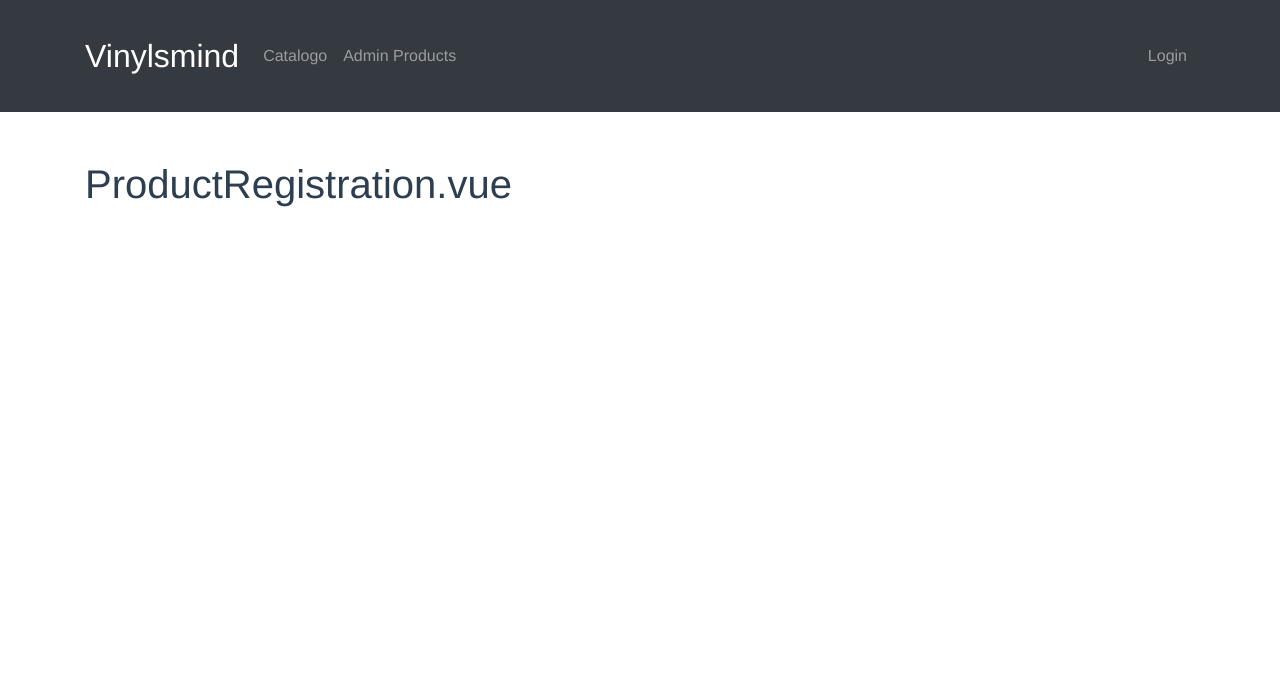
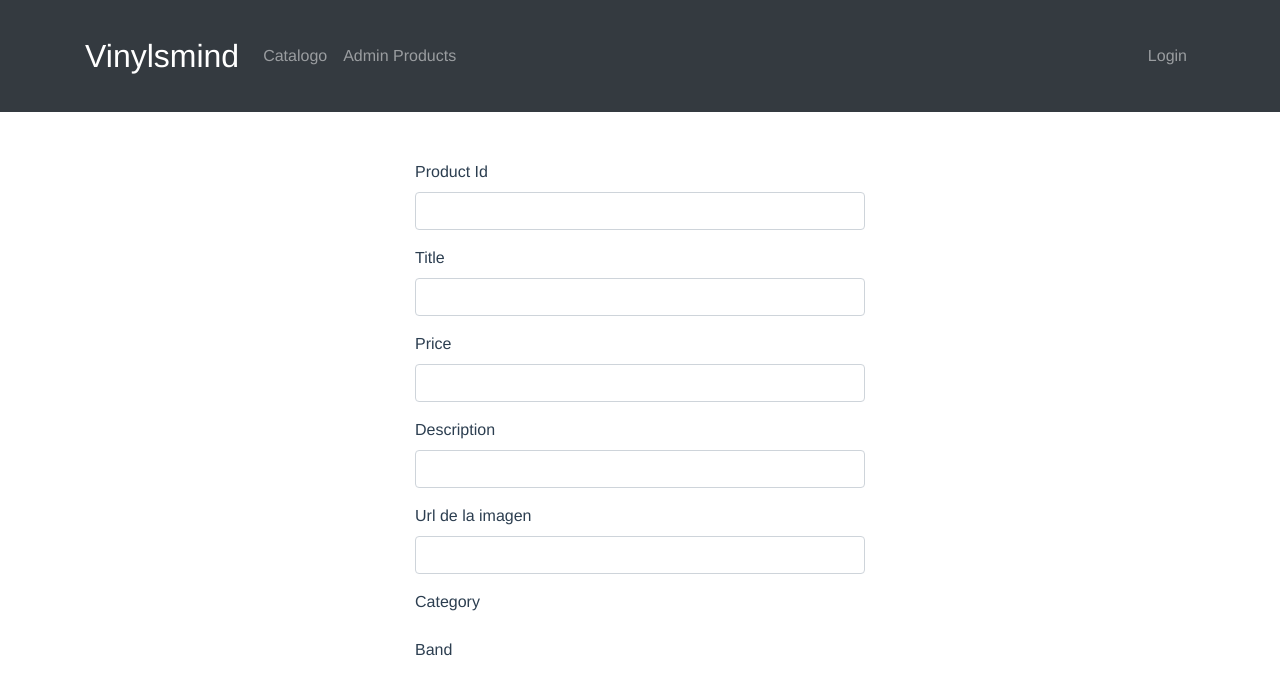
Before and after one commit to danieltadres2021/django-vue-shop, a Vue app in the folder frontend/: page /register in a window 1280 px wide. Shown: the top 694 px of the page. Built offline with nearby package versions, Linux system fonts and the light colour scheme.

Commit message:
Working on Product Form

```diff
--- /dev/null
+++ b/frontend/src/components/products/ProductForm.vue
@@ -0,0 +1,30 @@
+<template>
+  <form class="mx-auto" style="max-width: 450px;">
+    <div class="form-group">
+      <label for="productId">Product Id</label>
+      <input type="number" class="form-control" name="productId" id="productId"/>
+    </div>
+    <div class="form-group">
+      <label for="title">Title</label>
+      <input type="text" class="form-control"/>
+    </div>
+    <div class="form-group">
+      <label for="title">Price</label>
+      <input type="text" class="form-control"/>
+    </div>
+    <div class="form-group">
+      <label for="title">Description</label>
+      <input type="text" class="form-control"/>
+    </div>
+    <div class="form-group">
+      <label for="title">Url de la imagen</label>
+      <input type="text" class="form-control"/>
+    </div>
+    <div class="form-group">
+      <label for="title">Category</label>
+    </div>
+    <div class="form-group">
+      <label for="title">Band</label>
+    </div>
+  </form>
+</template>
--- a/frontend/src/components/ui/BaseCard.vue
+++ b/frontend/src/components/ui/BaseCard.vue
@@ -3,7 +3,3 @@
     <slot> </slot>
   </div>
 </template>
-
-<style scoped>
-
-</style>
--- a/frontend/src/pages/products/ProductRegistration.vue
+++ b/frontend/src/pages/products/ProductRegistration.vue
@@ -1,5 +1,14 @@
 <template>
   <base-card>
-    <h1>ProductRegistration.vue</h1>
+    <product-form></product-form>
   </base-card>
 </template>
+
+<script>
+import ProductForm from '../../components/products/ProductForm.vue';
+export default {
+  components: {
+    ProductForm
+  }
+}
+</script>
```
Also changed, not shown: frontend/src/components/layout/TheHeader.vue (+2 -5 lines).
